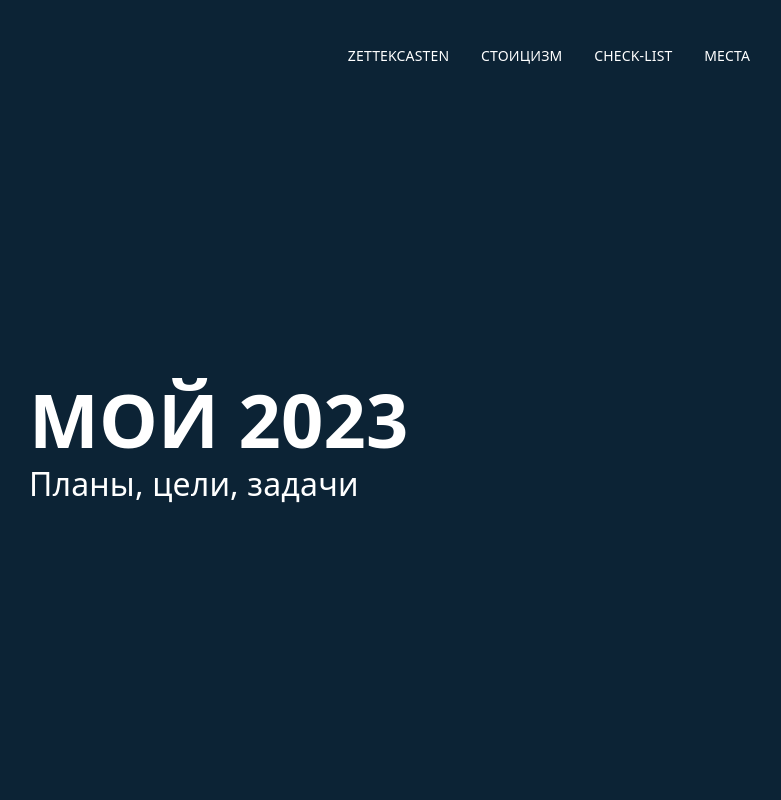
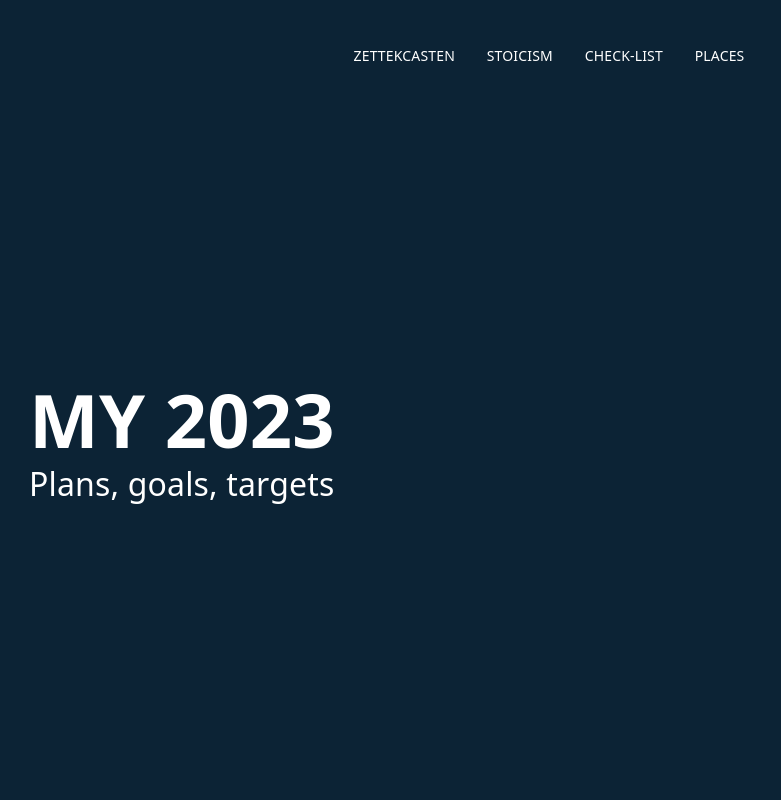
Before and after one commit to alchemmist/christmas-landing, a plain HTML site: page index.html in a window 1280 px wide. Shown: the top 800 px of the page, without its empty margins (91-872 px from the left). Drawn offline with Linux system fonts and the light colour scheme.

Commit message:
refresh readme

```diff
--- a/index.html
+++ b/index.html
@@ -11,7 +11,7 @@
 <html lang="ru">
 <head>
     <meta charset="utf-8">
-    <title>Мой новый 2023</title>
+    <title>My new 2023</title>
     <meta name="viewport" content="width=device-width, initial-scale=1.0">
     <link rel="stylesheet" href="https://e7n.s3.yandex.net/static/fonts/ys-text-wide/fonts.css">
   </head>
@@ -20,13 +20,13 @@
 <section class="section-welcome">
     <ul class="menu">
         <li><a href="#movie">Zettekcasten</a></li>
-        <li><a href="#music">Стоицизм</a></li>
+        <li><a href="#music">Stoicism</a></li>
         <li><a href="#wishes">Check-list</a></li>
-        <li><a href="#map">Места</a></li>
+        <li><a href="#map">Places</a></li>
     </ul>
     <header class="container">
-        <h1 class="page-title">Мой 2023</h1>
-        <h6 class="page-tagline">Планы, цели, задачи</h6>
+        <h1 class="page-title">My 2023</h1>
+        <h6 class="page-tagline">Plans, goals, targets</h6>
     </header>
 </section>
 
```
Also changed, not shown: images/header.png (added), 4 other files.
